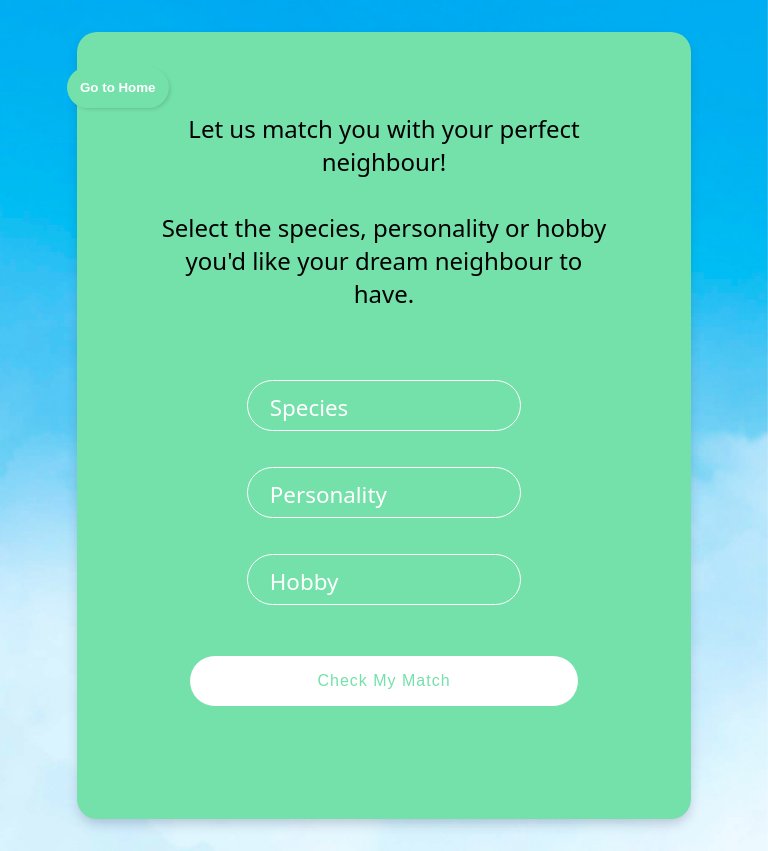
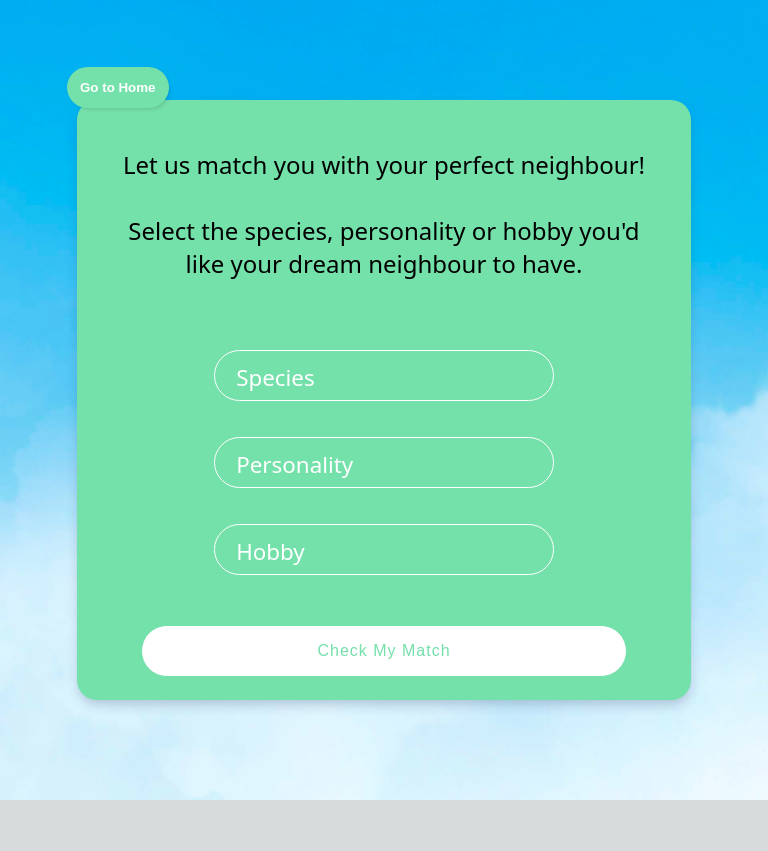
Before and after one commit to CanSanchez/acminisite, a Next.js app: page /match in a window 768 px wide. After the commit the page ends 800 px from the top, so only its background shows below. Built offline with nearby package versions, Linux system fonts and the light colour scheme.

Commit message:
fixed margin

```diff
--- a/styles/Form.module.css
+++ b/styles/Form.module.css
@@ -116,18 +116,19 @@
 
 
 /* Tablet */
-@media (min-width: 601px) and (max-width: 820px) {
+@media (min-width: 601px) and (max-width: 1080px) {
     .form {
         width: 80%;
+        max-height: 600px;
+        padding: 3em 2em;
     }
-
     .submitted {
         font-size: 2.5em;
     }
 }
 
 /* Mobile */
-@media (min-width: 414px) and (max-width: 600px) {
+@media (min-width: 390px) and (max-width: 600px) {
     .form {
         width: 90%;
         max-height: 600px;
--- a/styles/Home.module.css
+++ b/styles/Home.module.css
@@ -107,7 +107,7 @@
 }
 
 /* Tablet */
-@media (min-width: 601px) and (max-width: 820px) {
+@media (min-width: 601px) and (max-width: 1080px) {
 
   .main {
     background-image: url('/background/1.png');
--- a/styles/Match.module.css
+++ b/styles/Match.module.css
@@ -68,16 +68,16 @@
     top: 65em;
 }
 
-.results p {
+.results > p {
     width: 100%;
     text-align: center;
     color: #404040;
     font-size: 1.5em;
 }
 
-.results div> div > div > p {
+/* .results div> div > div > p {
     right: -10em;
-}
+} */
 
 .parallax {
     position: relative;
@@ -126,7 +126,7 @@
 }
 
 /* Tablet */
-@media (min-width: 601px) and (max-width: 820px) {
+@media (min-width: 601px) and (max-width: 1080px) {
  .main > button {
     top: 3em;
     left: 3em;
--- a/styles/VillagerCard.module.css
+++ b/styles/VillagerCard.module.css
@@ -300,7 +300,7 @@
 
 
 /* Tablet */
-@media (min-width: 601px) and (max-width: 820px) {
+@media (min-width: 601px) and (max-width: 1080px) {
    .cardcontainer {
         margin: 5em 1em 10em 1em;
    }
```
